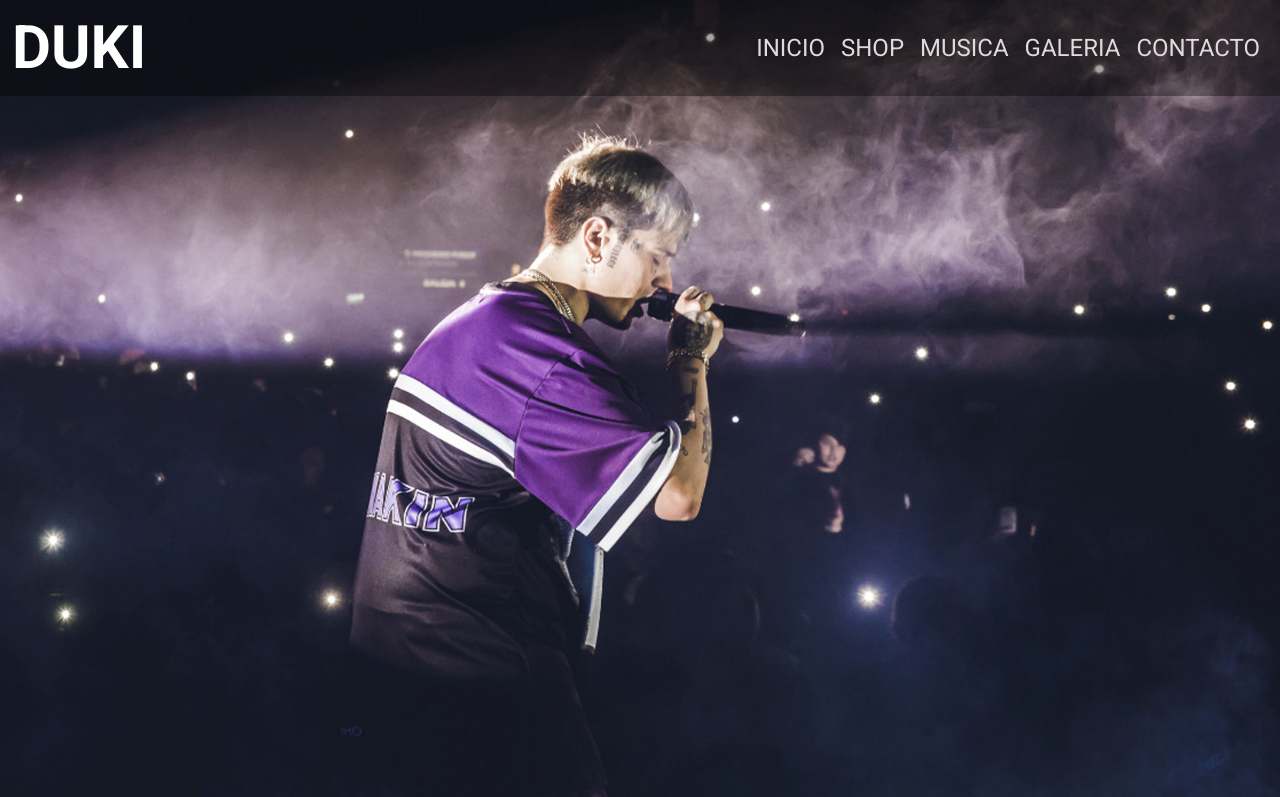
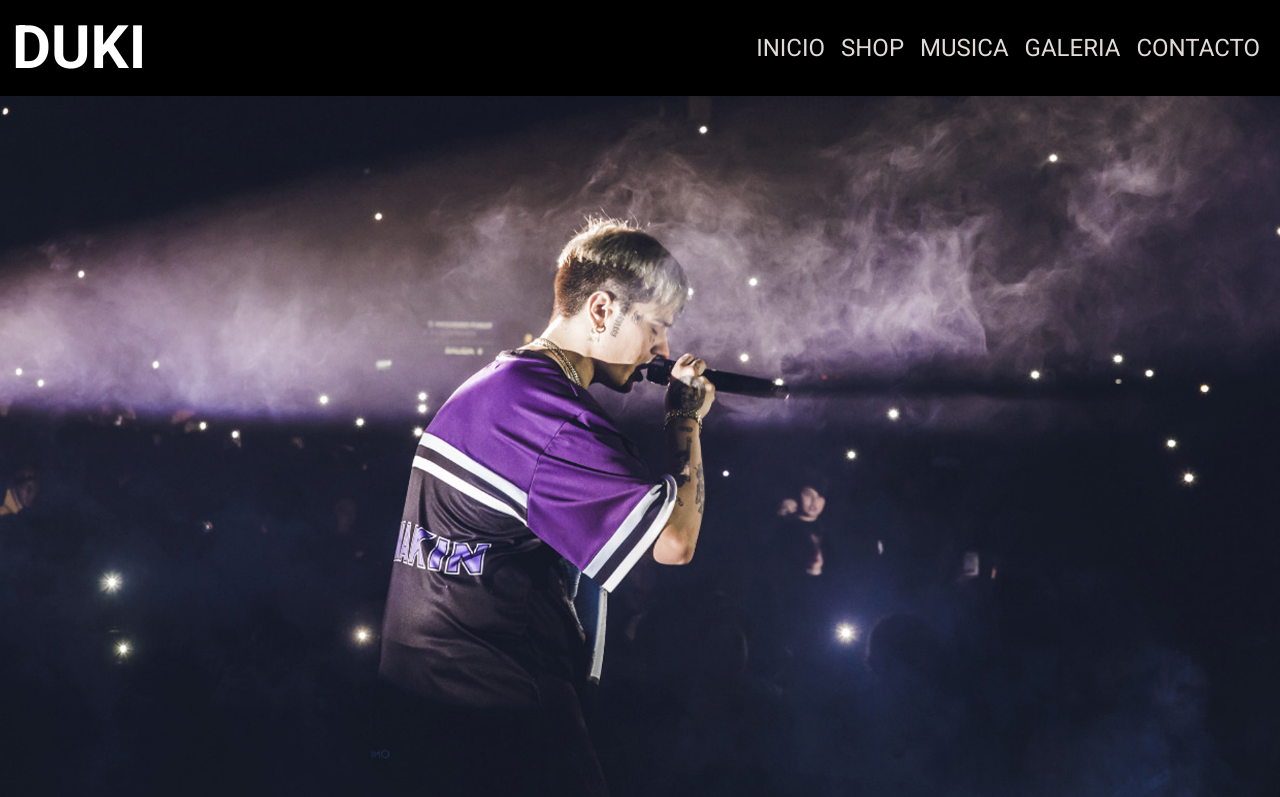
Before and after one commit to DevDcua/Project, a plain HTML site: page index.html in a window 1280 px wide. Shown: the top 797 px of the page. Drawn offline with nearby package versions, Linux system fonts and the light colour scheme.

Commit message:
cambios basicos

```diff
--- a/css/main.css
+++ b/css/main.css
@@ -15,6 +15,12 @@
 
 .navbar{
     background-color: rgba(0, 0, 0, 0.35);
+    width: 100%;
+    height: 6em;
+}
+
+#navbar-custom{
+    background-color: rgba(0, 0, 0, 1);
     width: 100%;
     height: 6em;
 }
@@ -143,15 +149,20 @@
 /* FINALIZA CSS DE FOOTER */
 
 /* CSS DE INICIO */
+.img__home-container{
+    width: auto;
+    height: 90vh;
+}
 
-#bg__home{
-    background-image: url('../img/background-1.jpg');
-    background-size: cover;
-    background-repeat: no-repeat;
+.img__home-desktop{
+    object-fit: cover;
     width: 100%;
-    height: 100vh;
-    background-attachment: fixed;
-    background-position: center;
+    height: 90vh;
+    object-position: center;
+}
+
+.img__home-mobile{
+    display: none;
 }
 
 .container__main--home{
@@ -249,11 +260,17 @@
         padding: 20px;
     }
 
-    #bg__home{
-        background-image: url('../img/background-mobile.jpg');
+/*     .img__home-desktop{
+        display: none;
+    } */
+
+/*     .img__home-mobile{
+        display: block;
+        height: 90vh;
+        width: 100%;
         object-fit: cover;
-        background-position: center;
-    }
+        background: black;
+    } */
 }
 
 /* FIN DE CSS INICIO */
--- a/index.html
+++ b/index.html
@@ -11,7 +11,7 @@
 </head>
 <body>
     <header id="bg__home">
-        <nav class="navbar navbar-expand-lg">
+        <nav class="navbar navbar-expand-lg" id="navbar-custom">
             <div class="container-fluid">
                 <a href="#" class="navbar-brand"><p>DUKI</p></a>
                 <button class="navbar-toggler" type="button" data-bs-toggle="collapse" data-bs-target="#navbarSupportedContent" aria-controls="navbarSupportedContent" aria-expanded="false" aria-label="Toggle navigation">
@@ -38,6 +38,10 @@
                 </div>
             </div>
         </nav>
+        <div class="img__home-container">
+            <img src="img/background-1.jpg" alt="" class="img__home-desktop">
+<!--             <img src="img/background-mobile.jpg" alt="" class="img__home-mobile"> -->
+        </div>
     </header>
 
     <main class="container__main--home">
```
Also changed, not shown: img/background-mobile.jpg.
